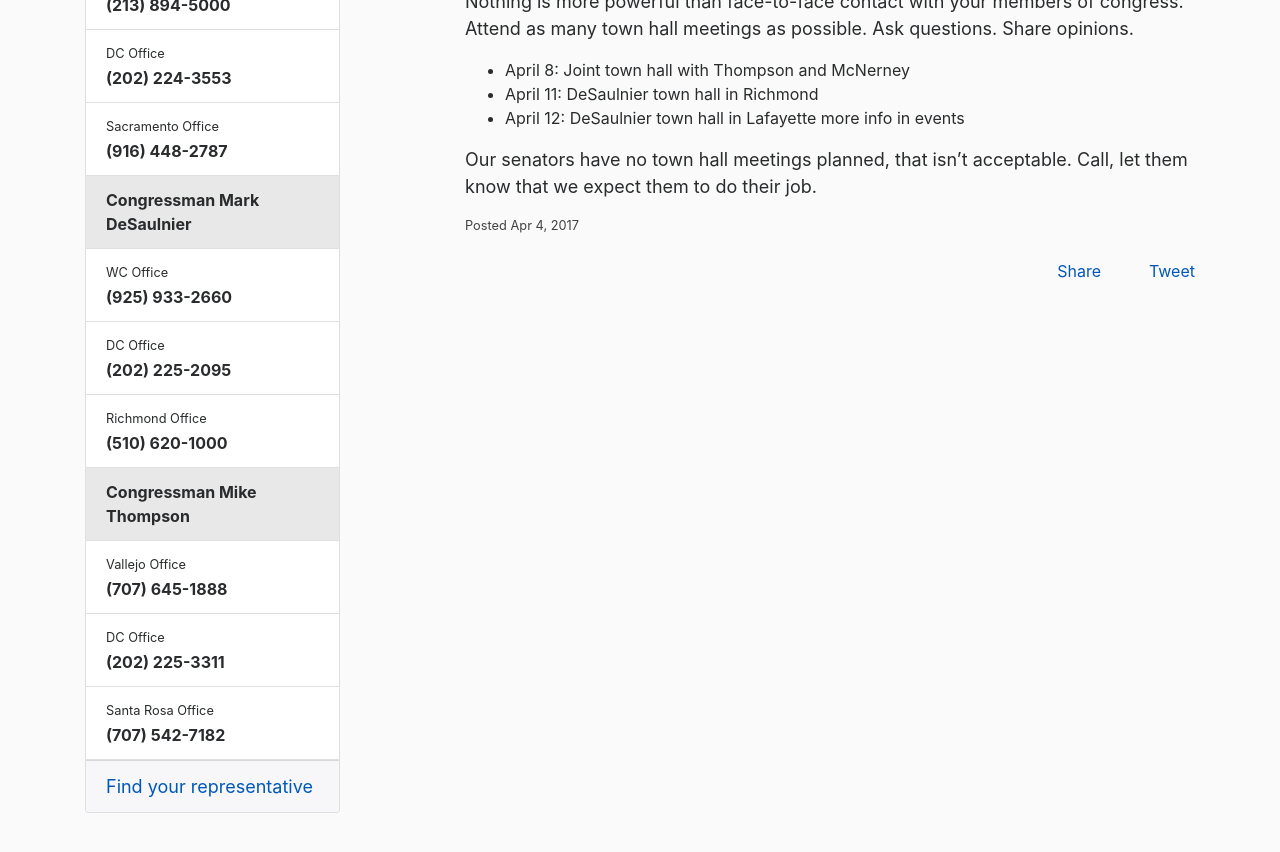
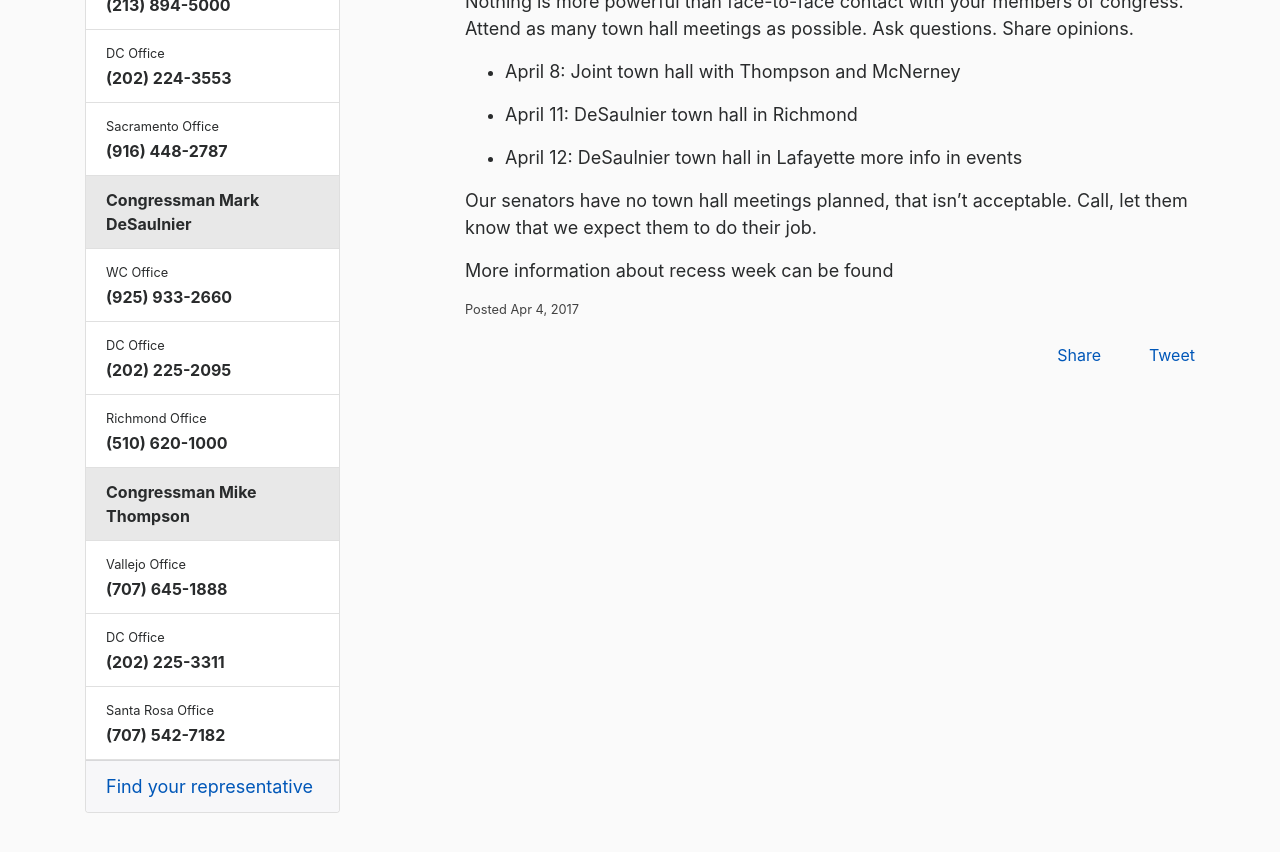
Before and after one commit to IndivisibleTemplate/BasicTemplate, a Jekyll site: the page built from _posts/2017-04-04-take-action-show-up.markdown, in a window 1280 px wide and 900 px high, scrolled down 660 px. Shown: the top 852 px of the window. Built offline with Jekyll 4.4.1, drawn with Linux system fonts in a browser that asks for light colours; nearby versions of some CDN libraries; comment, search, counter and statistics services are not loaded.

Commit message:
Updated Take Action Show Up

```diff
--- a/_posts/2017-04-04-take-action-show-up.markdown
+++ b/_posts/2017-04-04-take-action-show-up.markdown
@@ -7,12 +7,18 @@
   For Senators only!
 
   Hello, my name is __, my zip code is __, and I am a member of indivisible4c. Please tell the senator that I am disappointed that she does not feel it is important to meet with her constituents. She needs to plan a town hall meeting.
+RSVP-link: https://www.indivisibleguide.com/resources-2/2017/2/16/reclaim-recess
 ---
 
 Nothing is more powerful than face-to-face contact with your members of congress. Attend as many town hall meetings as possible. Ask questions. Share opinions.
+
 * April 8: Joint town hall with Thompson and McNerney
+
 * April 11: DeSaulnier town hall in Richmond
+
 * April 12: DeSaulnier town hall in Lafayette
-more info in events
+  more info in events
 
 Our senators have no town hall meetings planned, that isn't acceptable. Call, let them know that we expect them to do their job.
+
+More information about recess week can be found
```
